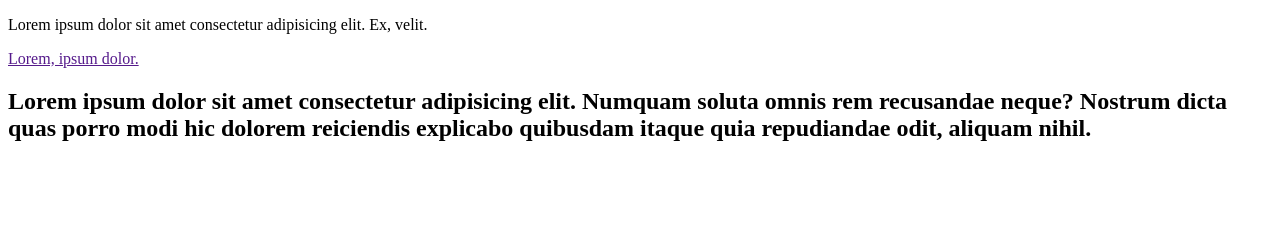
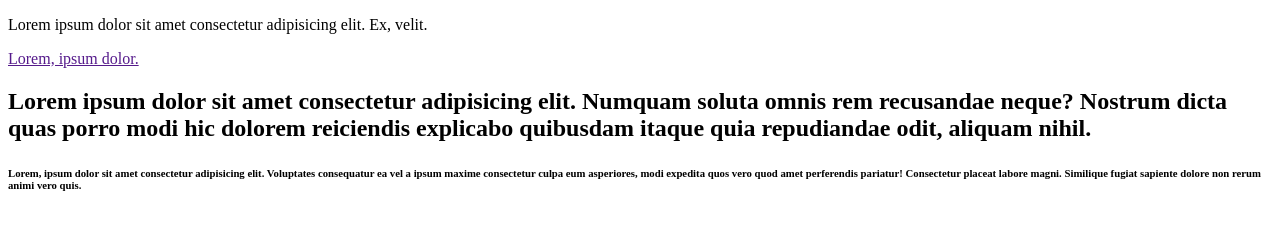
Before and after one commit to cristianvernal/git-prueba, a plain HTML site: page index.html in a window 1280 px wide. Drawn offline with Linux system fonts and the light colour scheme.

Commit message:
agregue h6

```diff
--- a/index.html
+++ b/index.html
@@ -10,5 +10,6 @@
     <p>Lorem ipsum dolor sit amet consectetur adipisicing elit. Ex, velit.</p>
     <a href=""> Lorem, ipsum dolor.</a>
     <h2>Lorem ipsum dolor sit amet consectetur adipisicing elit. Numquam soluta omnis rem recusandae neque? Nostrum dicta quas porro modi hic dolorem reiciendis explicabo quibusdam itaque quia repudiandae odit, aliquam nihil.</h2>
+    <h6>Lorem, ipsum dolor sit amet consectetur adipisicing elit. Voluptates consequatur ea vel a ipsum maxime consectetur culpa eum asperiores, modi expedita quos vero quod amet perferendis pariatur! Consectetur placeat labore magni. Similique fugiat sapiente dolore non rerum animi vero quis.</h6>
 </body>
 </html>
```
